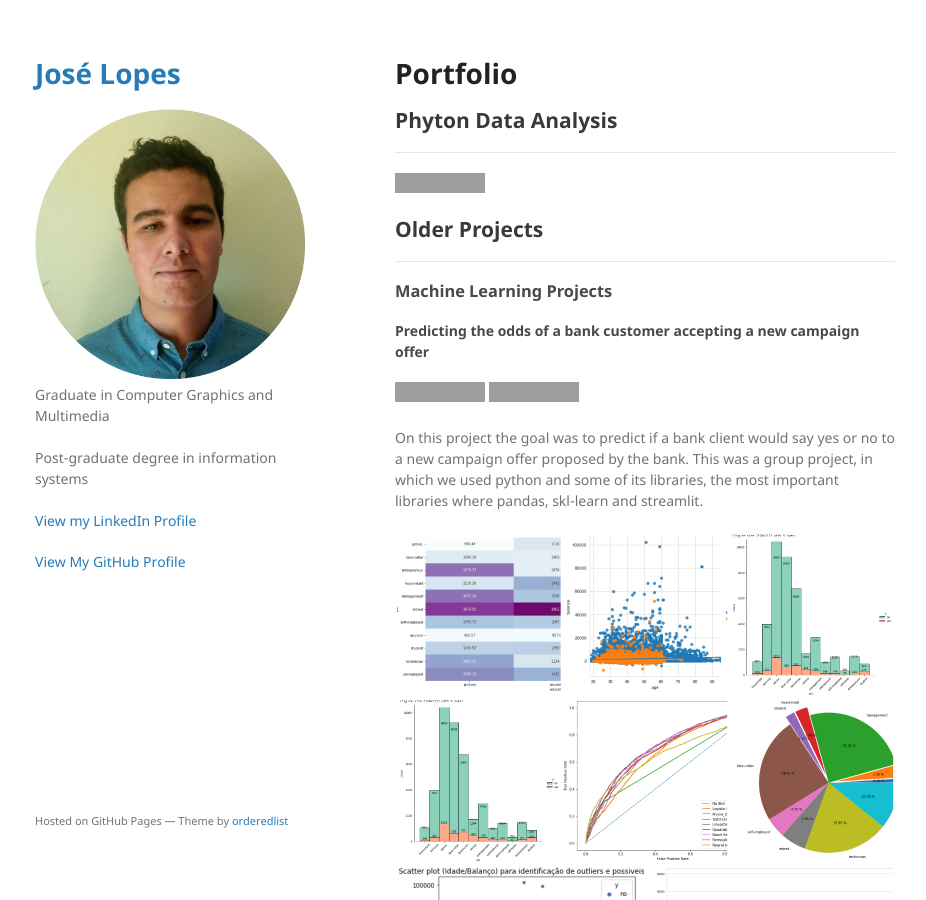
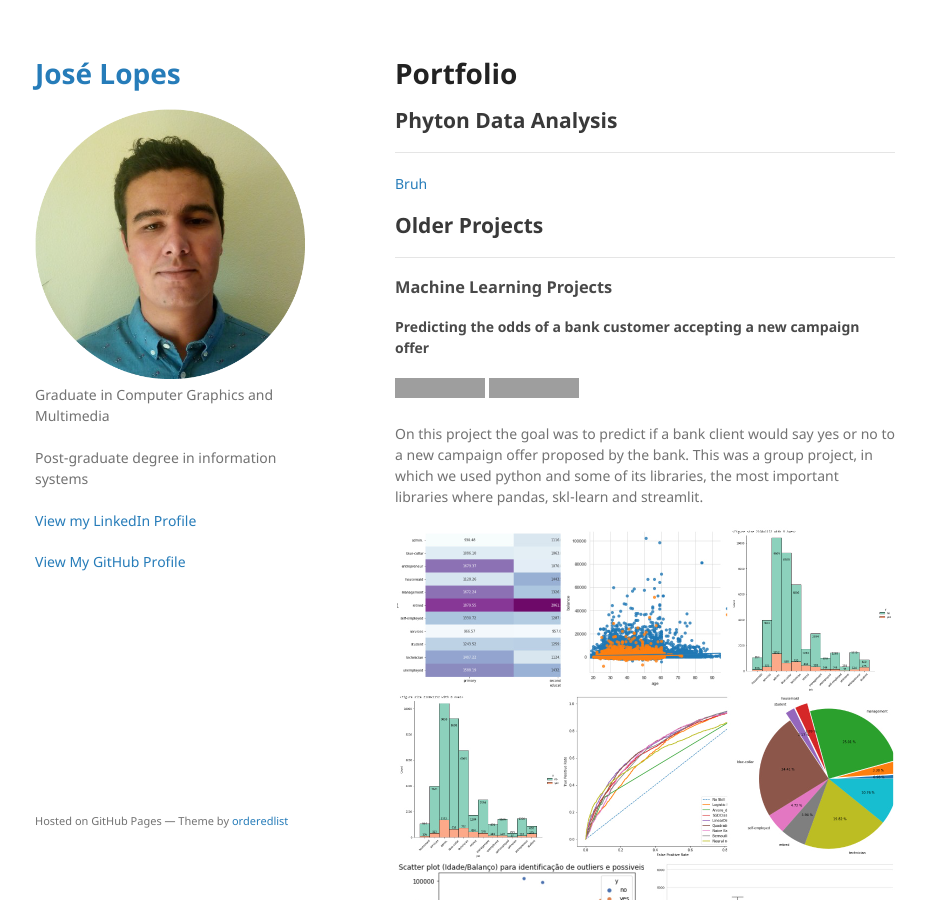
Before and after one commit to LopesJos/Lopesjos.github.io, a Jekyll site: the page built from index.md, in a window 1280 px wide and 900 px high. Shown: the whole window, without its empty margins (175-1101 px from the left). Built offline with Jekyll 4.4.1, drawn with Linux system fonts in a browser that asks for light colours; our own code applies the rules of GitHub Pages for plain Markdown files; grey boxes are pictures that could not be loaded.

Commit message:
Update index.md

```diff
--- a/index.md
+++ b/index.md
@@ -6,7 +6,7 @@ layout: default
 
 ## Phyton Data Analysis
 ---
-[![Open Notebook](https://img.shields.io/badge/Jupyter-Open_Notebook-blue?logo=Jupyter)](projects/Airbnb.md)
+[Bruh](projects/Airbnb.md)
 
 
 ## Older Projects
```
